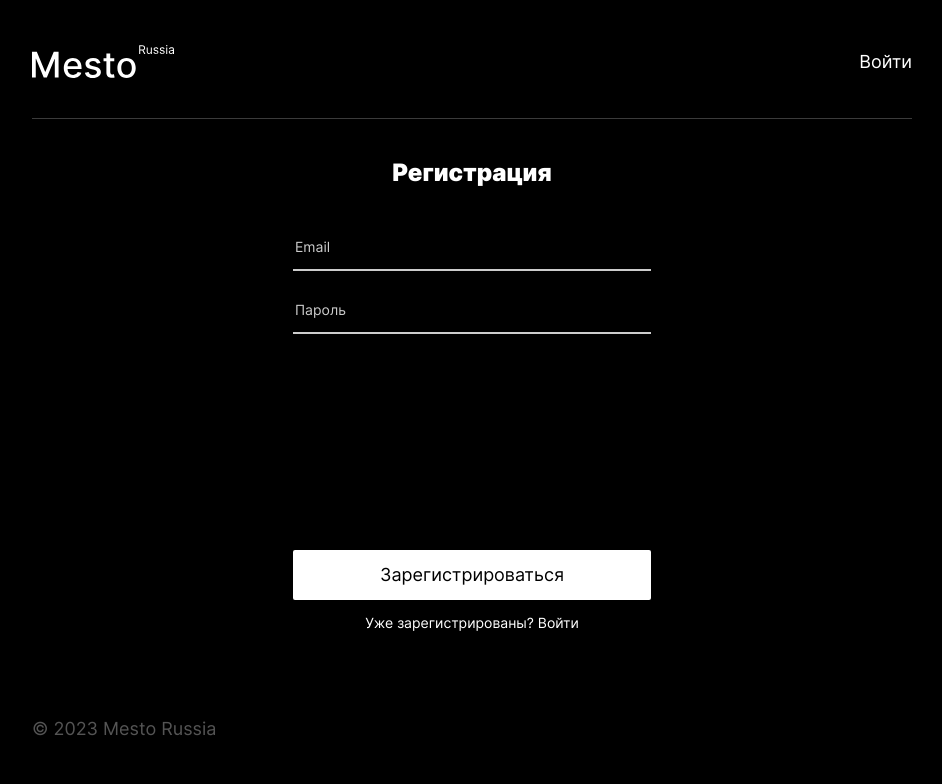
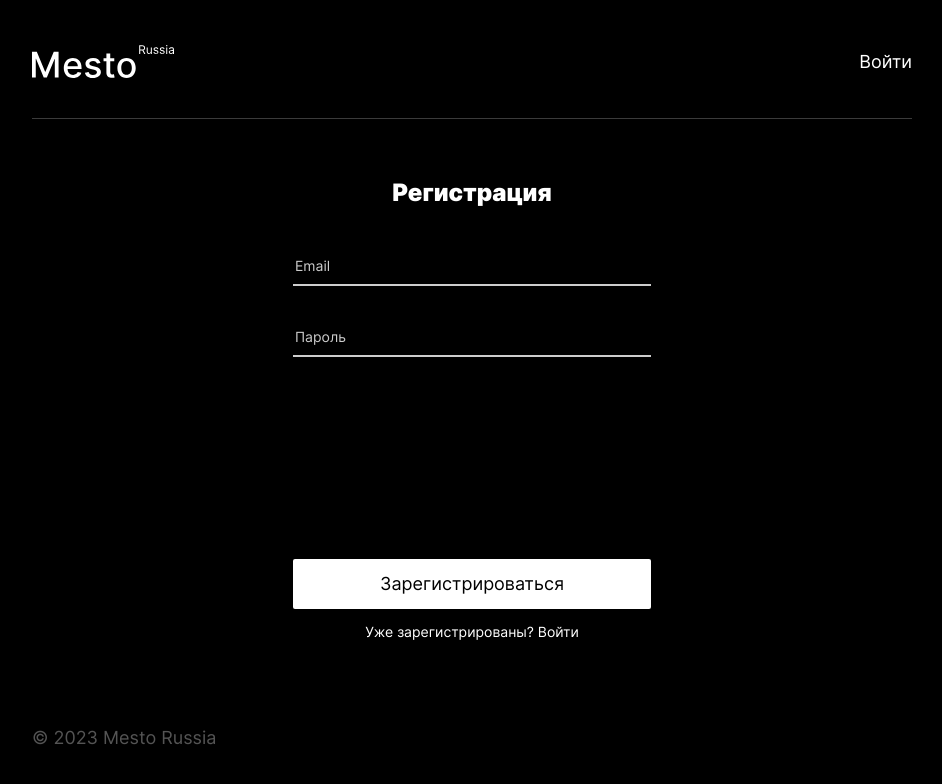
Before and after one commit to azatprojazz/react-mesto-auth, a React (Create React App) app: page /sign-up in a window 1280 px wide. Shown: the top 784 px of the page, without its empty margins (168-1110 px from the left). Built offline with nearby package versions, Linux system fonts and the light colour scheme.

Commit message:
fix: изменить значения в верстке

```diff
--- a/src/blocks/card/__info/card__info.css
+++ b/src/blocks/card/__info/card__info.css
@@ -2,6 +2,6 @@
   display: flex;
   align-items: center;
   justify-content: space-between;
-  padding: 24px 20px 26px 21px;
+  padding: 18px 20px 18px 21px;
   background-color: white;
 }
--- a/src/blocks/card/__like-container/card__like-container.css
+++ b/src/blocks/card/__like-container/card__like-container.css
@@ -2,4 +2,5 @@
   display: flex;
   gap: 3px;
   flex-direction: column;
+  padding-top: 4px;
 }
--- a/src/blocks/content/content.css
+++ b/src/blocks/content/content.css
@@ -1,7 +1,6 @@
 .content {
+  flex-grow: 1;
   min-width: 282px;
-  max-width: 880px;
-  margin: 0 auto;
 }
 
 @media screen and (max-width: 920px) {
--- a/src/blocks/footer/footer.css
+++ b/src/blocks/footer/footer.css
@@ -1,7 +1,6 @@
 .footer {
-  max-width: 880px;
-  margin: 0 auto;
-  padding: 68px 19px 60px;
+  flex-shrink: 0;
+  padding: 68px 0px 60px;
 }
 
 @media screen and (max-width: 568px) {
--- a/src/blocks/header/header.css
+++ b/src/blocks/header/header.css
@@ -2,10 +2,9 @@
   display: flex;
   align-items: center;
   justify-content: space-between;
-  max-width: 880px;
-  margin: 0 auto;
-  margin-bottom: 40px;
-  padding: 45px 0 40px;
+  min-height: 73px;
+  margin: 25px 0 40px;
+  padding-bottom: 20px;
   border-bottom: 1px solid rgba(84, 84, 84, 0.7);
 }
 
--- a/src/blocks/page/page.css
+++ b/src/blocks/page/page.css
@@ -1,6 +1,9 @@
 .page {
+  display: flex;
+  flex-flow: column;
   min-width: 320px;
-  max-width: 1280px;
+  max-width: 880px;
+  min-height: 100vh;
   margin: 0 auto;
   color: white;
   font-size: 16px;
--- a/src/blocks/section/__btn/section__btn.css
+++ b/src/blocks/section/__btn/section__btn.css
@@ -1,7 +1,7 @@
 .section__btn {
   width: 100%;
   min-height: 50px;
-  margin: 216px auto 0;
+  margin: 202px auto 0;
   text-align: center;
   color: #000000;
   border: none;
--- a/src/blocks/section/__header/section__header.css
+++ b/src/blocks/section/__header/section__header.css
@@ -1,6 +1,6 @@
 .section__header {
   margin: 0;
-  padding-bottom: 50px;
+  padding-bottom: 49px;
   font-size: 24px;
   font-weight: 900;
   line-height: 1.2;
--- a/src/blocks/section/__input/section__input.css
+++ b/src/blocks/section/__input/section__input.css
@@ -1,7 +1,7 @@
 .section__input {
   box-sizing: border-box;
   width: 100%;
-  padding-bottom: 13px;
+  padding-bottom: 9px;
   color: white;
   border: none;
   border-bottom: 2px solid rgba(204, 204, 204, 1);
@@ -17,5 +17,5 @@
 }
 
 .section__input:nth-of-type(2) {
-  margin-top: 30px;
+  margin-top: 42px;
 }
--- a/src/blocks/section/section.css
+++ b/src/blocks/section/section.css
@@ -1,7 +1,6 @@
 .section {
   display: flex;
   align-items: center;
-  flex-flow: column nowrap;
-  justify-content: center;
-  margin: 0 auto;
+  flex-flow: column;
+  margin-top: 20px;
 }
```
